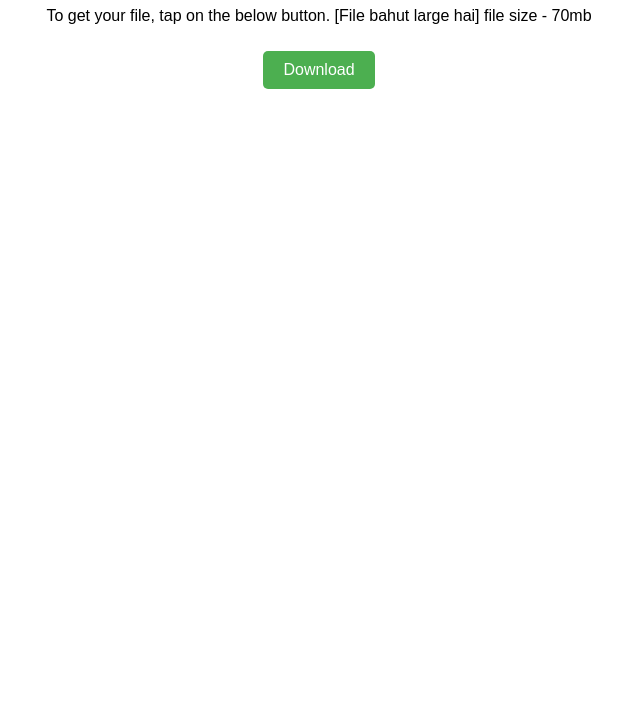
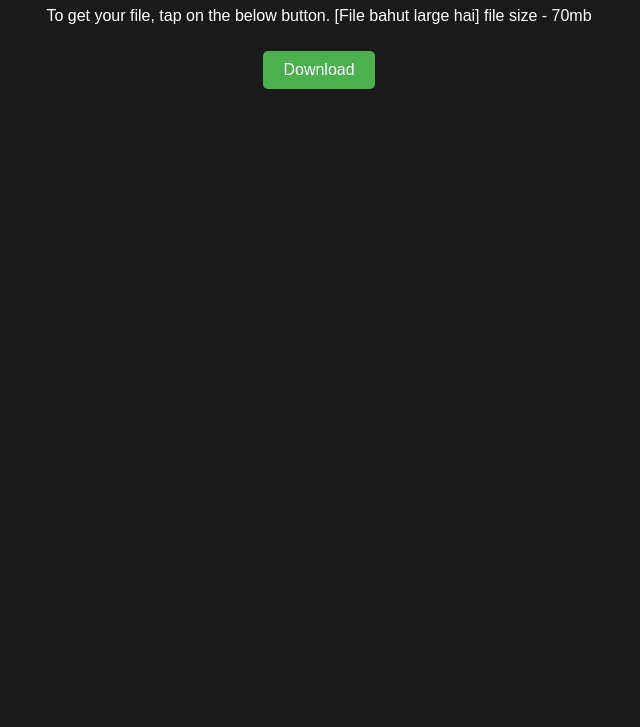
Before and after one commit to HostServer001/large_file_transfer_jk, a plain HTML site: page index.html in a window 1280 px wide. Shown: the part 73-800 px from the top of the page, without its empty margins (321-961 px from the left). Drawn offline with Linux system fonts and the light colour scheme.

Commit message:
Update index.html

```diff
--- a/index.html
+++ b/index.html
@@ -6,8 +6,8 @@
         body {
             text-align: center;
             font-family: Arial, sans-serif;
-			bg-color:#000000;
-			text-color:#FFFFFF;
+            background-color: #1a1a1a; /* Adjusted background color */
+            color: #FFFFFF; /* Text color */
         }
 
         .button {
@@ -32,7 +32,7 @@
         }
     </style>
 </head>
-<body class="body color="white">
+<body class="body">
     <h1>FTP</h1>
     <p>To get your file, tap on the below button. [File bahut large hai] file size - 70mb</p>
     <a href="https://drive.google.com/uc?export=download&id=19crGB69Ahsfc46LaoRibC3ZaT78pzOao" download><button class="button">Download</button></a>
```
Lines whose indentation alone changed are shown as unchanged.
